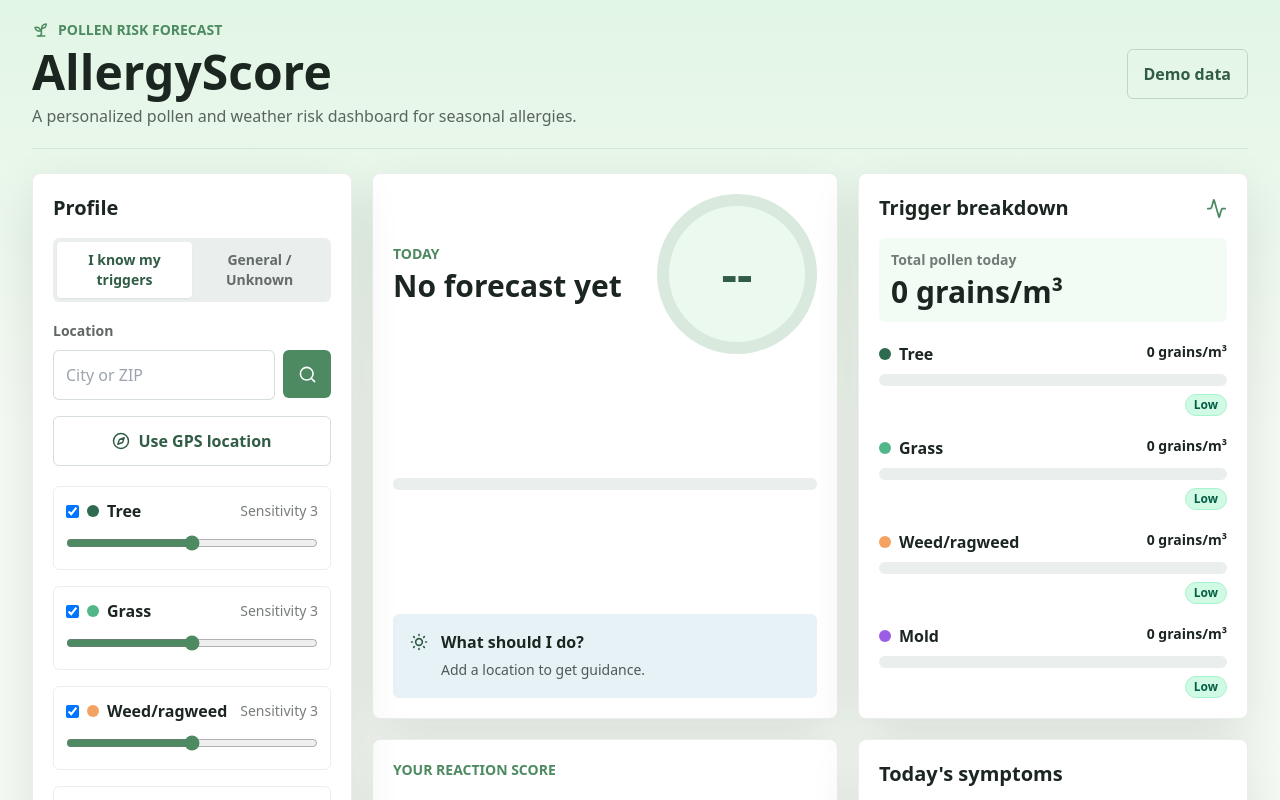
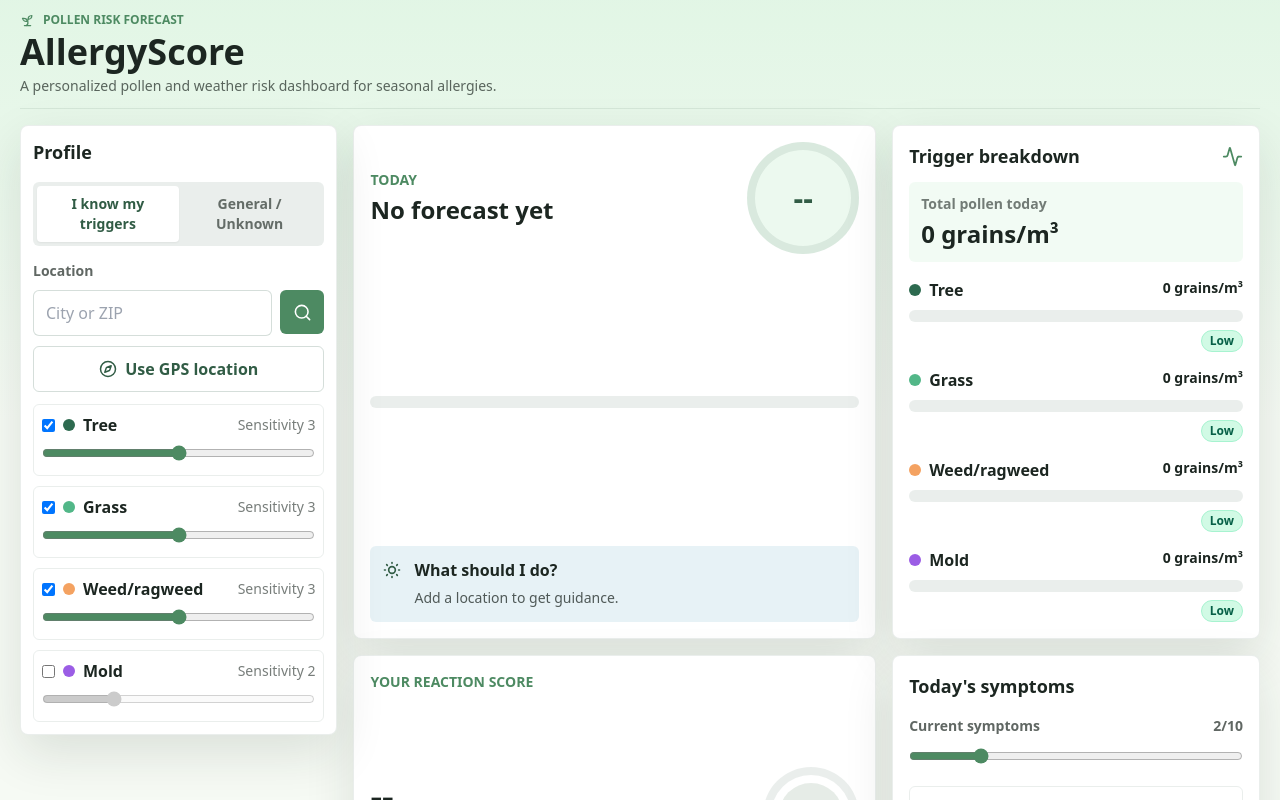
Before and after one commit to friedjoey/AllergyScore, a Next.js app: page / in a window 1280 px wide. Shown: the top 800 px of the page. Built offline with nearby package versions, Linux system fonts and the light colour scheme.

Commit message:
Header changed

```diff
--- a/src/app/page.tsx
+++ b/src/app/page.tsx
@@ -248,7 +248,7 @@ export default function Home() {
     };
   }, [query]);
 
-  async function loadForecast(nextProfile: UserProfile, demo = false) {
+  async function loadForecast(nextProfile: UserProfile) {
     setLoading(true);
     setError("");
 
@@ -256,8 +256,6 @@ export default function Home() {
       const params = new URLSearchParams({
         label: nextProfile.locationLabel || "Selected location"
       });
-
-      if (demo) params.set("demo", "true");
 
       if (nextProfile.latitude !== null && nextProfile.longitude !== null) {
         params.set("lat", String(nextProfile.latitude));
@@ -405,31 +403,24 @@ export default function Home() {
   }
 
   return (
-    <main className="mx-auto flex min-h-screen w-full max-w-7xl flex-col gap-6 px-4 py-5 sm:px-6 lg:px-8">
-      <header className="flex flex-col justify-between gap-4 border-b border-moss/10 pb-5 md:flex-row md:items-center">
+    <main className="mx-auto flex min-h-screen w-full max-w-[1500px] flex-col gap-4 overflow-x-hidden px-3 py-3 sm:px-4 lg:px-5">
+      <header className="flex flex-col justify-between gap-2 border-b border-moss/10 pb-3 md:flex-row md:items-center">
         <div>
-          <div className="flex items-center gap-2 text-sm font-semibold uppercase text-fern">
-            <Sprout size={18} />
+          <div className="flex items-center gap-2 text-xs font-semibold uppercase text-fern">
+            <Sprout size={15} />
             Pollen risk forecast
           </div>
-          <h1 className="mt-2 text-4xl font-bold text-ink sm:text-5xl">AllergyScore</h1>
-          <p className="mt-2 max-w-2xl text-base text-ink/70">
+          <h1 className="mt-1 text-3xl font-bold text-ink sm:text-4xl">AllergyScore</h1>
+          <p className="mt-1 max-w-2xl text-sm text-ink/70">
             A personalized pollen and weather risk dashboard for seasonal allergies.
           </p>
         </div>
-        <button
-          className="focus-ring inline-flex items-center justify-center gap-2 rounded-md border border-moss/20 px-4 py-3 font-semibold text-moss transition hover:bg-mint"
-          onClick={() => loadForecast(profile, true)}
-          type="button"
-        >
-          Demo data
-        </button>
       </header>
 
-      <section className="grid gap-5 xl:grid-cols-[320px_minmax(460px,1fr)_390px] xl:grid-rows-[auto_auto_auto] xl:items-stretch">
-        <aside className="order-1 flex flex-col gap-5 xl:col-start-1 xl:row-span-2 xl:row-start-1">
-          <section className="rounded-lg border border-moss/10 bg-white p-5 shadow-soft">
-            <h2 className="text-xl font-bold text-ink">Profile</h2>
+      <section className="grid w-full min-w-0 gap-4 xl:grid-cols-[minmax(260px,0.82fr)_minmax(0,1.35fr)_minmax(300px,0.95fr)] xl:grid-rows-[auto_auto_auto] xl:items-stretch">
+        <aside className="order-1 flex min-w-0 flex-col gap-4 xl:col-start-1 xl:row-span-2 xl:row-start-1">
+          <section className="rounded-lg border border-moss/10 bg-white p-3 shadow-soft">
+            <h2 className="text-lg font-bold text-ink">Profile</h2>
             <div className="mt-4 grid grid-cols-2 rounded-md bg-moss/10 p-1">
               {(["known", "general"] as const).map((mode) => (
                 <button
@@ -445,13 +436,13 @@ export default function Home() {
               ))}
             </div>
 
-            <form className="mt-4 space-y-4" onSubmit={submitLocation}>
+            <form className="mt-3 space-y-2.5" onSubmit={submitLocation}>
               <label className="block">
                 <span className="text-sm font-semibold text-ink/70">Location</span>
                 <div className="relative mt-2 flex gap-2">
                   <div className="relative min-w-0 flex-1">
                     <input
-                      className="focus-ring w-full rounded-md border border-moss/20 px-3 py-3"
+                      className="focus-ring w-full rounded-md border border-moss/20 px-3 py-2.5"
                       onChange={(event) => setQuery(event.target.value)}
                       placeholder="City or ZIP"
                       value={query}
@@ -480,7 +471,7 @@ export default function Home() {
                   </div>
                   <button
                     aria-label="Search location"
-                    className="focus-ring grid h-12 w-12 place-items-center rounded-md bg-fern text-white transition hover:bg-moss"
+                    className="focus-ring grid h-11 w-11 place-items-center rounded-md bg-fern text-white transition hover:bg-moss"
                     type="submit"
                   >
                     {loading ? <Loader2 className="animate-spin" size={19} /> : <Search size={19} />}
@@ -489,7 +480,7 @@ export default function Home() {
               </label>
 
               <button
-                className="focus-ring flex w-full items-center justify-center gap-2 rounded-md border border-moss/20 px-4 py-3 font-semibold text-moss transition hover:bg-mint"
+                className="focus-ring flex w-full items-center justify-center gap-2 rounded-md border border-moss/20 px-4 py-2.5 font-semibold text-moss transition hover:bg-mint"
                 onClick={useGps}
                 type="button"
               >
@@ -506,9 +497,9 @@ export default function Home() {
             </form>
 
             {profile.mode === "known" ? (
-              <div className="mt-5 space-y-4">
+              <div className="mt-3 space-y-2.5">
                 {(Object.keys(allergyLabels) as AllergyKey[]).map((key) => (
-                  <div key={key} className="rounded-md border border-moss/10 p-3">
+                  <div key={key} className="rounded-md border border-moss/10 p-2">
                     <div className="flex items-center justify-between gap-3">
                       <label className="flex items-center gap-2 font-semibold text-ink">
                         <input
@@ -527,7 +518,7 @@ export default function Home() {
                       <span className="text-sm text-ink/60">Sensitivity {profile.sensitivities[key]}</span>
                     </div>
                     <input
-                      className="mt-3 w-full"
+                      className="mt-2 w-full"
                       disabled={!profile.allergies[key]}
                       max={5}
                       min={1}
@@ -539,7 +530,7 @@ export default function Home() {
                 ))}
               </div>
             ) : (
-              <div className="mt-5 rounded-md border border-moss/10 bg-mint/30 p-4">
+              <div className="mt-4 rounded-md border border-moss/10 bg-mint/30 p-3">
                 <p className="font-bold text-ink">Estimate your sensitivities</p>
                 <div className="mt-4 space-y-3">
                   <label className="block text-sm font-semibold text-ink/70">
@@ -608,20 +599,20 @@ export default function Home() {
         </aside>
 
         <div className="order-2 contents">
-            <section className="flex min-h-[300px] flex-col justify-between rounded-lg border border-moss/10 bg-white p-5 shadow-soft xl:col-start-2 xl:row-start-1">
+            <section className="flex min-h-[240px] flex-col justify-between rounded-lg border border-moss/10 bg-white p-4 shadow-soft xl:col-start-2 xl:row-start-1">
               <div className="flex items-center justify-between gap-4">
                 <div>
                   <p className="text-sm font-semibold uppercase text-fern">Today</p>
-                  <h2 className="mt-1 text-3xl font-bold text-ink">
+                  <h2 className="mt-1 text-2xl font-bold text-ink">
                     {today ? today.level : "No forecast yet"}
                   </h2>
                 </div>
                 <div
-                  className={`grid h-32 w-32 shrink-0 place-items-center rounded-full border-[10px] sm:h-40 sm:w-40 sm:border-[12px] ${
+                  className={`grid h-24 w-24 shrink-0 place-items-center rounded-full border-8 sm:h-28 sm:w-28 ${
                     today ? levelStyles[today.level] : "border-moss/10 bg-mint/50 text-moss"
                   }`}
                 >
-                  <span className="text-4xl font-black sm:text-5xl">{today ? Math.round(today.score) : "--"}</span>
+                  <span className="text-3xl font-black">{today ? Math.round(today.score) : "--"}</span>
                 </div>
               </div>
 
@@ -632,7 +623,7 @@ export default function Home() {
                 />
               </div>
 
-              <div className="mt-5 rounded-md bg-skywash p-4">
+              <div className="mt-4 rounded-md bg-skywash p-3">
                 <div className="flex items-start gap-3">
                   <SunMedium className="mt-0.5 text-moss" size={20} />
                   <div>
@@ -649,7 +640,7 @@ export default function Home() {
               ) : null}
             </section>
 
-          <section className="flex min-h-[250px] flex-col justify-between rounded-lg border border-moss/10 bg-white p-5 shadow-soft xl:col-start-2 xl:row-start-2">
+          <section className="flex min-h-[210px] flex-col justify-between rounded-lg border border-moss/10 bg-white p-4 shadow-soft xl:col-start-2 xl:row-start-2">
             <p className="text-sm font-semibold uppercase text-fern">
               {profile.mode === "general"
                 ? "Average risk for allergy sufferers in your area"
@@ -657,7 +648,7 @@ export default function Home() {
             </p>
             <div className="mt-4 flex flex-col gap-4 sm:flex-row sm:items-center sm:justify-between">
               <div>
-                <h2 className="text-5xl font-black text-ink">
+                <h2 className="text-4xl font-black text-ink">
                   {reaction ? Math.round(reaction.score) : "--"}
                 </h2>
                 <span
@@ -668,10 +659,10 @@ export default function Home() {
                   {reaction ? reaction.level : "Waiting"}
                 </span>
               </div>
-              <div className="h-28 w-28 rounded-full bg-moss/10 p-2">
+              <div className="h-24 w-24 rounded-full bg-moss/10 p-2">
                 <div className="grid h-full w-full place-items-center rounded-full bg-white">
                   <div
-                    className="h-20 w-20 rounded-full"
+                    className="h-16 w-16 rounded-full"
                     style={{
                       background: `conic-gradient(#52b788 ${reaction?.score ?? 0}%, #e6ece7 0)`
                     }}
@@ -699,9 +690,9 @@ export default function Home() {
             ) : null}
           </section>
 
-          <section className="rounded-lg border border-moss/10 bg-white p-5 shadow-soft xl:col-span-3 xl:col-start-1 xl:row-start-3">
+          <section className="rounded-lg border border-moss/10 bg-white p-4 shadow-soft xl:col-span-3 xl:col-start-1 xl:row-start-3">
             <div className="flex flex-col justify-between gap-2 sm:flex-row sm:items-center">
-              <h2 className="text-xl font-bold text-ink">5-day forecast</h2>
+              <h2 className="text-lg font-bold text-ink">5-day forecast</h2>
               <span className="text-sm text-ink/60">
                 {forecast
                   ? `${
@@ -748,16 +739,16 @@ export default function Home() {
         </div>
 
         <aside className="order-3 contents">
-          <section className="rounded-lg border border-moss/10 bg-white p-5 shadow-soft xl:col-start-3 xl:row-start-1">
+          <section className="rounded-lg border border-moss/10 bg-white p-4 shadow-soft xl:col-start-3 xl:row-start-1">
             <div className="flex items-center justify-between">
-              <h2 className="text-xl font-bold text-ink">Trigger breakdown</h2>
+              <h2 className="text-lg font-bold text-ink">Trigger breakdown</h2>
               <Activity className="text-fern" size={21} />
             </div>
-            <div className="mt-4 rounded-md bg-mint/35 p-3">
+            <div className="mt-3 rounded-md bg-mint/35 p-3">
               <p className="text-sm font-semibold text-ink/60">Total pollen today</p>
-              <p className="mt-1 text-3xl font-black text-ink">{Math.round(totalPollen)} grains/m³</p>
+              <p className="mt-1 text-2xl font-black text-ink">{Math.round(totalPollen)} grains/m³</p>
             </div>
-            <div className="mt-5 space-y-5">
+            <div className="mt-4 space-y-4">
               {(Object.keys(allergyLabels) as AllergyKey[]).map((key) => {
                 const count = today?.pollenCounts[key] ?? 0;
                 const level = pollenLevel(count);
@@ -800,8 +791,8 @@ export default function Home() {
             ) : null}
           </section>
 
-          <section className="rounded-lg border border-moss/10 bg-white p-5 shadow-soft xl:col-start-3 xl:row-start-2">
-            <h2 className="text-xl font-bold text-ink">Today&apos;s symptoms</h2>
+          <section className="rounded-lg border border-moss/10 bg-white p-4 shadow-soft xl:col-start-3 xl:row-start-2">
+              <h2 className="text-lg font-bold text-ink">Today&apos;s symptoms</h2>
             <label className="mt-4 block">
               <div className="flex justify-between gap-3 text-sm font-semibold text-ink/70">
                 <span>Current symptoms</span>
```
Also changed, not shown: 1 other file (tests, documents, lock files or other folders).
